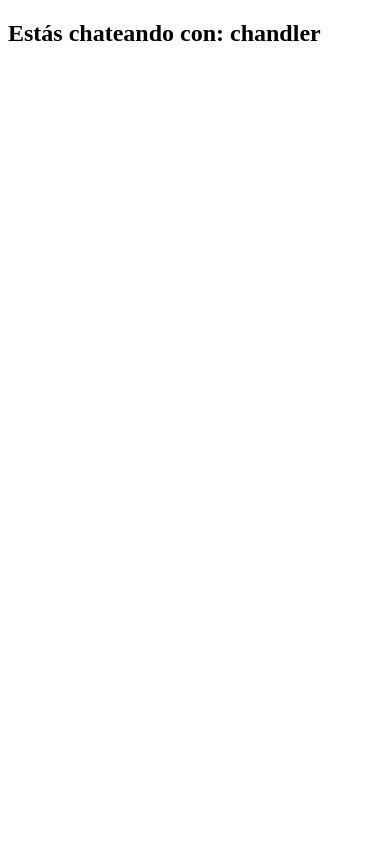
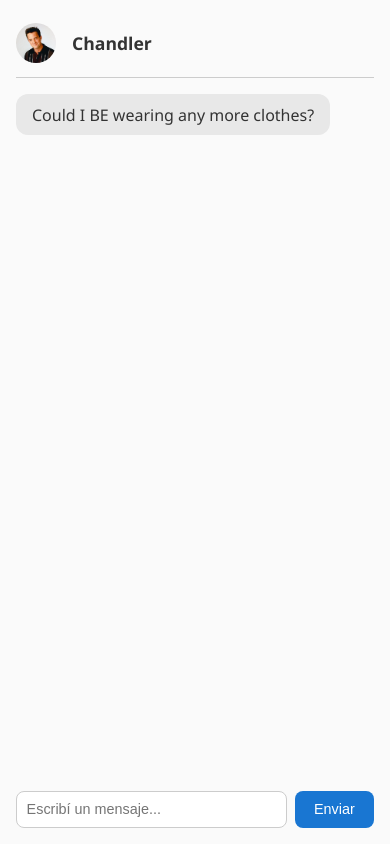
Before and after one commit to santiagomosler/tp-final-frontend, a React (Vite) app: page /chat/chandler in a window 390 px wide. Built offline with nearby package versions, Linux system fonts and the light colour scheme.

Commit message:
montaje inicial de la app, pagina principal y de cada chat con estilos (cambiar y adaptar a simil WSP

```diff
--- /dev/null
+++ b/src/components/Chat.css
@@ -0,0 +1,106 @@
+/* General */
+body {
+  margin: 0;
+  font-family: 'Segoe UI', sans-serif;
+  background-color: #fafafa;
+  color: #333;
+}
+
+/* Contenedor principal del chat */
+.chat-container {
+  display: flex;
+  flex-direction: column;
+  height: 100vh;
+  padding: 1rem;
+  box-sizing: border-box;
+}
+
+/* Cabecera del chat */
+.chat-header {
+  display: flex;
+  align-items: center;
+  gap: 1rem;
+  border-bottom: 1px solid #ccc;
+  padding-bottom: 0.5rem;
+}
+
+.chat-avatar {
+  width: 50px;
+  height: 50px;
+  border-radius: 50%;
+}
+
+/* Mensajes */
+.chat-messages {
+  flex-grow: 1;
+  overflow-y: auto;
+  margin: 1rem 0;
+  display: flex;
+  flex-direction: column;
+  gap: 0.5rem;
+}
+
+/* Estilos de mensajes */
+.message {
+  padding: 0.6rem 1rem;
+  border-radius: 12px;
+  max-width: 80%;
+  word-break: break-word;
+}
+
+.message.them {
+  background-color: #e8e8e8;
+  align-self: flex-start;
+}
+
+.message.me {
+  background-color: #cce5ff;
+  align-self: flex-end;
+  text-align: right;
+}
+
+/* Formulario */
+.chat-form {
+  display: flex;
+  gap: 0.5rem;
+}
+
+.chat-form input {
+  flex: 1;
+  padding: 0.6rem;
+  border: 1px solid #ccc;
+  border-radius: 8px;
+}
+
+.chat-form button {
+  padding: 0.6rem 1.2rem;
+  border: none;
+  background-color: #1976d2;
+  color: white;
+  border-radius: 8px;
+  cursor: pointer;
+}
+
+.chat-form button:hover {
+  background-color: #1259a3;
+}
+
+/* Responsividad */
+@media (max-width: 600px) {
+  .chat-header h2 {
+    font-size: 1.1rem;
+  }
+
+  .chat-form input {
+    font-size: 0.9rem;
+  }
+
+  .chat-form button {
+    font-size: 0.9rem;
+  }
+
+  .chat-avatar {
+    width: 40px;
+    height: 40px;
+  }
+}
--- a/src/components/ChatList.jsx
+++ b/src/components/ChatList.jsx
@@ -1,16 +1,14 @@
 import React from "react";
 import { Link } from "react-router-dom";
-import "./ChatList.css";
+import "./ChatList.css"; // ✅ ya está bien importado
 
 const ChatList = ({ chats }) => {
   return (
-    <div>
+    <div className="chat-list"> {/* Aplica estilos de layout */}
       {Object.entries(chats).map(([id, chat]) => (
-        <Link to={`/chat/${id}`} key={id}>
-          <div>
-            <img src={chat.avatar} alt={chat.name} width={100} />
-            <p>{chat.name}</p>
-          </div>
+        <Link to={`/chat/${id}`} key={id} className="chat-item"> {/* Estilo de tarjeta */}
+          <img src={chat.avatar} alt={chat.name} className="chat-avatar" />
+          <div className="chat-name">{chat.name}</div>
         </Link>
       ))}
     </div>
--- a/src/components/Chatlist.css
+++ b/src/components/Chatlist.css
@@ -1,33 +1,62 @@
+/* Contenedor principal de la lista de chats */
 .chat-list {
   display: flex;
   flex-wrap: wrap;
-  gap: 1rem;
-  padding: 1rem;
   justify-content: center;
+  gap: 1.5rem;
+  padding: 2rem;
+  box-sizing: border-box;
 }
 
-.chat-card {
+/* Cada tarjeta de personaje */
+.chat-item {
+  display: flex;
+  flex-direction: column;
+  align-items: center;
+  width: 140px;
+  padding: 1rem;
   text-decoration: none;
-  border: 1px solid #ccc;
-  border-radius: 8px;
-  width: 120px;
-  padding: 0.5rem;
-  text-align: center;
-  color: black;
-  background: white;
-  transition: background-color 0.2s ease;
+  border: 1px solid #ddd;
+  border-radius: 12px;
+  background-color: #ffffff;
+  color: #333;
+  transition: transform 0.2s ease, box-shadow 0.2s ease;
 }
 
-.chat-card:hover {
-  background-color: #f0f0f0;
+.chat-item:hover {
+  transform: scale(1.05);
+  box-shadow: 0 4px 12px rgba(0, 0, 0, 0.1);
 }
 
+/* Avatar del personaje */
 .chat-avatar {
-  width: 100%;
+  width: 100px;
+  height: 100px;
   border-radius: 50%;
+  object-fit: cover;
 }
 
+/* Nombre debajo del avatar */
 .chat-name {
-  margin-top: 0.5rem;
-  font-weight: bold;
+  margin-top: 0.8rem;
+  font-size: 1rem;
+  font-weight: 600;
+  text-align: center;
 }
+
+/* 📱 Ajustes responsivos para móviles */
+@media (max-width: 480px) {
+  .chat-item {
+    width: 100px;
+    padding: 0.5rem;
+  }
+
+  .chat-avatar {
+    width: 70px;
+    height: 70px;
+  }
+
+  .chat-name {
+    font-size: 0.9rem;
+  }
+}
--- a/src/context/ChatContext.jsx
+++ b/src/context/ChatContext.jsx
@@ -9,22 +9,21 @@ export const ChatProvider = ({ children }) => {
       name: "Rachel",
       avatar: "/src/assets/rachel.jpg",
       messages: [
-        { from: "them", text: "¡Hola! ¿Cómo estás?" },
-        { from: "me", text: "Todo bien, ¿vos?" },
+        { from: "them", text: "What if I want to be a purse, you know, or a hat!" },
       ],
     },
     ross: {
       name: "Ross",
       avatar: "/src/assets/ross.jpg",
       messages: [
-        { from: "them", text: "¿Te conté lo de los dinosaurios?" },
+        { from: "them", text: "Did I tell you about the dinosaurs?" },
       ],
     },
     monica: {
       name: "Monica",
       avatar: "/src/assets/monica.jpeg",
       messages: [
-        { from: "them", text: "¡Hice lasaña! ¿Querés venir?" },
+        { from: "them", text: "Welcome to the real world. It sucks. You’re gonna love it." },
       ],
     },
     joey: {
@@ -38,7 +37,7 @@ export const ChatProvider = ({ children }) => {
       name: "Phoebe",
       avatar: "/src/assets/phoebe.jpg",
       messages: [
-        { from: "them", text: "Smelly cat, smelly cat..." },
+        { from: "them", text: "They don't know that we know they know we know!" },
       ],
     },
     chandler: {
--- a/src/pages/Chat.jsx
+++ b/src/pages/Chat.jsx
@@ -1,12 +1,51 @@
-import React from "react";
+import React, { useState } from "react";
 import { useParams } from "react-router-dom";
+import { useChat } from "../context/ChatContext.jsx";
+import "../components/Chat.css"; // Importa los estilos del chat
 
 const Chat = () => {
-  const { id } = useParams();
+  const { id } = useParams(); // `id` será "rachel", "ross", etc.
+  const { chats, sendMessage } = useChat(); // Contexto global
+
+  const chat = chats[id]; // Obtenemos el chat correspondiente
+  const [newMessage, setNewMessage] = useState(""); // Estado del input
+
+  // Si el chat no existe, mostramos mensaje de error
+  if (!chat) return <p>Chat no encontrado.</p>;
+
+  // Enviar el mensaje cuando se envía el formulario
+  const handleSubmit = (e) => {
+    e.preventDefault();
+    if (newMessage.trim()) {
+      sendMessage(id, newMessage); // Se actualiza el contexto
+      setNewMessage(""); // Se limpia el input
+    }
+  };
 
   return (
-    <div>
-      <h2>Estás chateando con: {id}</h2>
+    <div className="chat-container">
+      <div className="chat-header">
+        <img src={chat.avatar} alt={chat.name} className="chat-avatar" />
+        <h2>{chat.name}</h2>
+      </div>
+
+      <div className="chat-messages">
+        {chat.messages.map((msg, index) => (
+          <div key={index} className={`message ${msg.from}`}>
+            <span>{msg.text}</span>
+          </div>
+        ))}
+      </div>
+
+      <form onSubmit={handleSubmit} className="chat-form">
+        <input
+          type="text"
+          placeholder="Escribí un mensaje..."
+          value={newMessage}
+          onChange={(e) => setNewMessage(e.target.value)}
+        />
+        <button type="submit">Enviar</button>
+      </form>
     </div>
   );
 };
```
